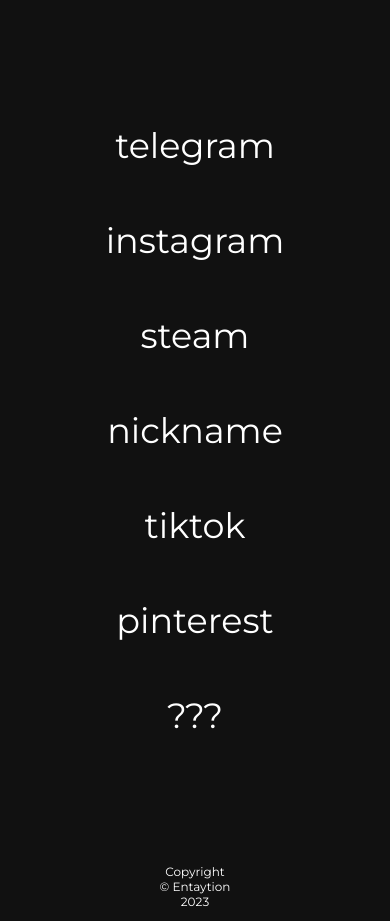
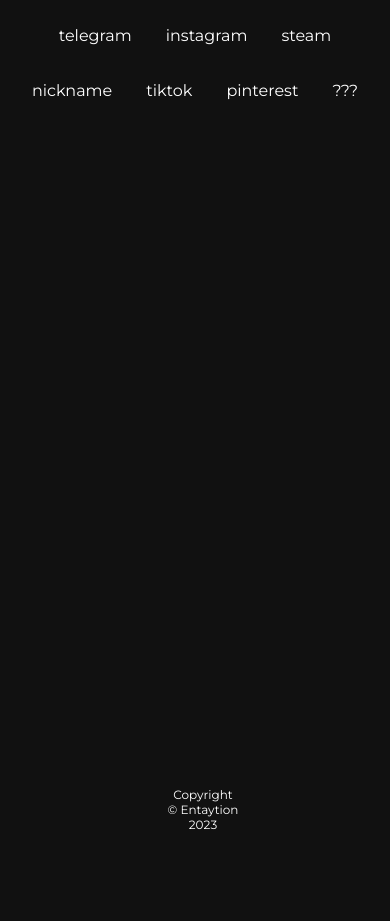
Before and after one commit to entaytion/entaytion.github.io, a plain HTML site: page index.html in a window 390 px wide. After the commit the page ends 844 px from the top, so only its background shows below. Drawn offline with Linux system fonts and the light colour scheme.

Commit message:
re-add
перепишу логіку на style.css але воно даун і не бачить на сайті

```diff
--- a/index.html
+++ b/index.html
@@ -4,85 +4,21 @@
     <title>?</title>
     <meta name="viewport" content="width=device-width, initial-scale=1">
     <link href="https://fonts.googleapis.com/css2?family=Montserrat&display=swap" rel="stylesheet">
-    <style>
-      body {
-        background-color: #111;
-        color: #fff;
-        font-family: 'Montserrat', sans-serif;
-      }
-      .button-container {
-        display: flex;
-        justify-content: center;
-        align-items: center;
-        height: 100vh;
-      }
-      .button {
-        position: relative;
-        display: inline-block;
-        padding: 10px 20px;
-        background-color: transparent;
-        border: none;
-        text-decoration: none;
-        color: #fff;
-        font-size: 16px;
-        font-weight: normal;
-        margin: 10px;
-        transition: all 0.3s ease-in-out;
-      }
-      .button:hover {
-        color: #f20c3c;
-        font-weight: bold;
-      }
-      .button::before, .button::after {
-        content: '';
-        position: absolute;
-        left: 0;
-        bottom: -5px;
-        width: 0%;
-        height: 3px;
-        background-color: #f20c3c;
-        transform: scaleX(0);
-        transform-origin: left;
-        transition: width 0.3s ease-in-out, transform 0.3s ease-in-out;
-      }
-      .button::before {
-        transform-origin: right;
-      }
-      .button:hover::before {
-        width: 100%;
-        transform: scaleX(1);
-      }
-      .button:hover::after {
-        width: 100%;
-        transform: scaleX(0);
-        transform-origin: right;
-        transition-delay: 0.3s;
-      }
-
-      @media screen and (max-width: 1080px) {
-        .button-container {
-        flex-direction: column;
-		align-items: center;
-        }
-      }
-
-	    .button {
-    font-size: 35px;
-    padding: 16px 24px;
-  }
-}
-
-    </style>
+    <link rel="stylesheet" href="style.css">
   </head>
   <body>
     <div class="button-container">
+      <div class="button-row">
         <a href="https://t.me/Entaytion" class="button">telegram</a>
         <a href="https://instagram.com/Entaytion" class="button">instagram</a>
         <a href="https://steamcommunity.com/id/Entaytion" class="button">steam</a>
+      </div>
+      <div class="button-row">
         <a href="http://mynickname.com/Entaytion" class="button">nickname</a>
         <a href="https://tiktok.com/@entaytion" class="button">tiktok</a>
         <a href="https://pinterest.com/entaytion" class="button">pinterest</a>
         <a href="https://youtube.com/shorts/aejOahczQIg?feature=share" class="button">???</a>
+      </div>
     </div>
  <footer>
   <p style="font-size: 12px; text-align: center;">Copyright<br>&copy; Entaytion<br>2023</p>
--- /dev/null
+++ b/style.css
@@ -0,0 +1,92 @@
+body {
+  background-color: #111;
+  color: #fff;
+  font-family: 'Montserrat', sans-serif;
+}
+
+.button-container {
+  display: flex;
+  justify-content: center;
+  align-items: center;
+  height: 100vh;
+  flex-wrap: wrap;
+}
+
+.button {
+  position: relative;
+  display: inline-block;
+  padding: 8px 16px; /* changed from 10px 20px */
+  background-color: transparent;
+  border: none;
+  text-decoration: none;
+  color: #fff;
+  font-size: 20px; /* changed from 16px */
+  font-weight: normal;
+  margin: 10px;
+  transition: all 0.3s ease-in-out;
+}
+
+.button:hover {
+  color: #f20c3c;
+  font-weight: bold;
+}
+
+.button::before, .button::after {
+  content: '';
+  position: absolute;
+  left: 0;
+  bottom: -5px;
+  width: 0%;
+  height: 3px;
+  background-color: #f20c3c;
+  transform: scaleX(0);
+  transform-origin: left;
+  transition: width 0.3s ease-in-out, transform 0.3s ease-in-out;
+}
+
+.button::before {
+  transform-origin: right;
+}
+
+.button:hover::before {
+  width: 100%;
+  transform: scaleX(1);
+}
+
+.button:hover::after {
+  width: 100%;
+  transform: scaleX(0);
+  transform-origin: right;
+  transition-delay: 0.3s;
+}
+
+@media screen and (max-width: 1080px) {
+  .button-container {
+    flex-direction: column;
+    align-items: center;
+    height: auto;
+  }
+  .button {
+    font-size: 16px;
+    padding: 8px 12px;
+    margin: 5px;
+  }
+  footer {
+    position: fixed;
+    bottom: 0;
+    width: 100%;
+  }
+  .button-row {
+    display: flex;
+    justify-content: center;
+    align-items: center;
+    flex-wrap: wrap;
+    margin: 5px -5px;
+  }
+}
+
+footer {
+  font-size: 12px;
+  text-align: center;
+  margin-top: 30px;
+}
```
Lines whose indentation alone changed are shown as unchanged.
